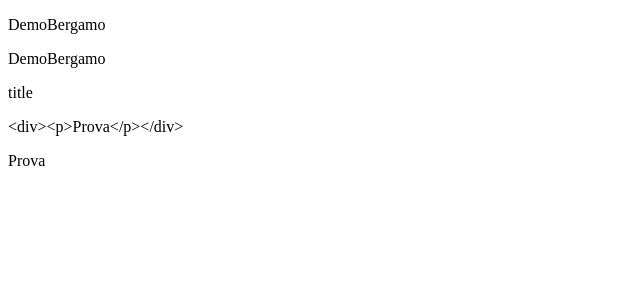
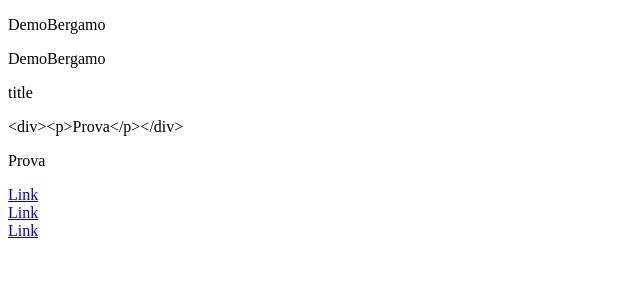
Before and after one commit to LukeSkywa/DemoBergamo, an Angular app: page / in a window 1280 px wide. Shown: the top 300 px of the page, without its empty margins (0-640 px from the left). Built offline with nearby package versions, Linux system fonts and the light colour scheme.

Commit message:
utilizzo property binding

```diff
--- a/src/app/app.component.html
+++ b/src/app/app.component.html
@@ -4,3 +4,14 @@
 <p>title</p>
 <div>{{htmlString}}</div>
 <div [innerHTML]="htmlString"></div>
+
+<!-- qui sotto preferire le property -->
+<div>
+    <a href="https://google.it">Link</a>
+</div>
+<div>
+    <a [href]="linkUrl">Link</a>
+</div>
+<div>
+    <a href="{{linkUrl}}">Link</a>
+</div>
--- a/src/app/app.component.ts
+++ b/src/app/app.component.ts
@@ -9,5 +9,6 @@ export class AppComponent {
   title = 'DemoBergamo';
 
   htmlString = '<div><p>Prova</p></div>';
+  linkUrl = 'https://google.it';
 
 }
```
